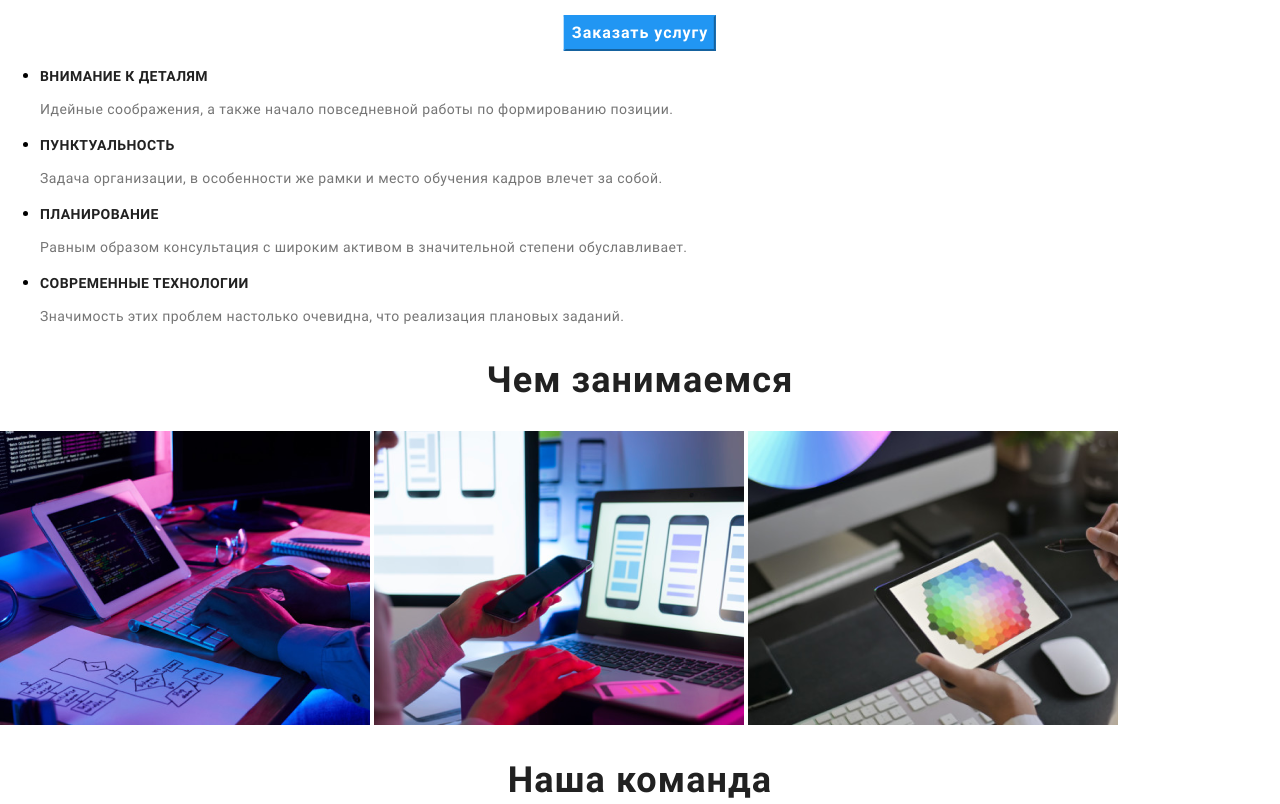
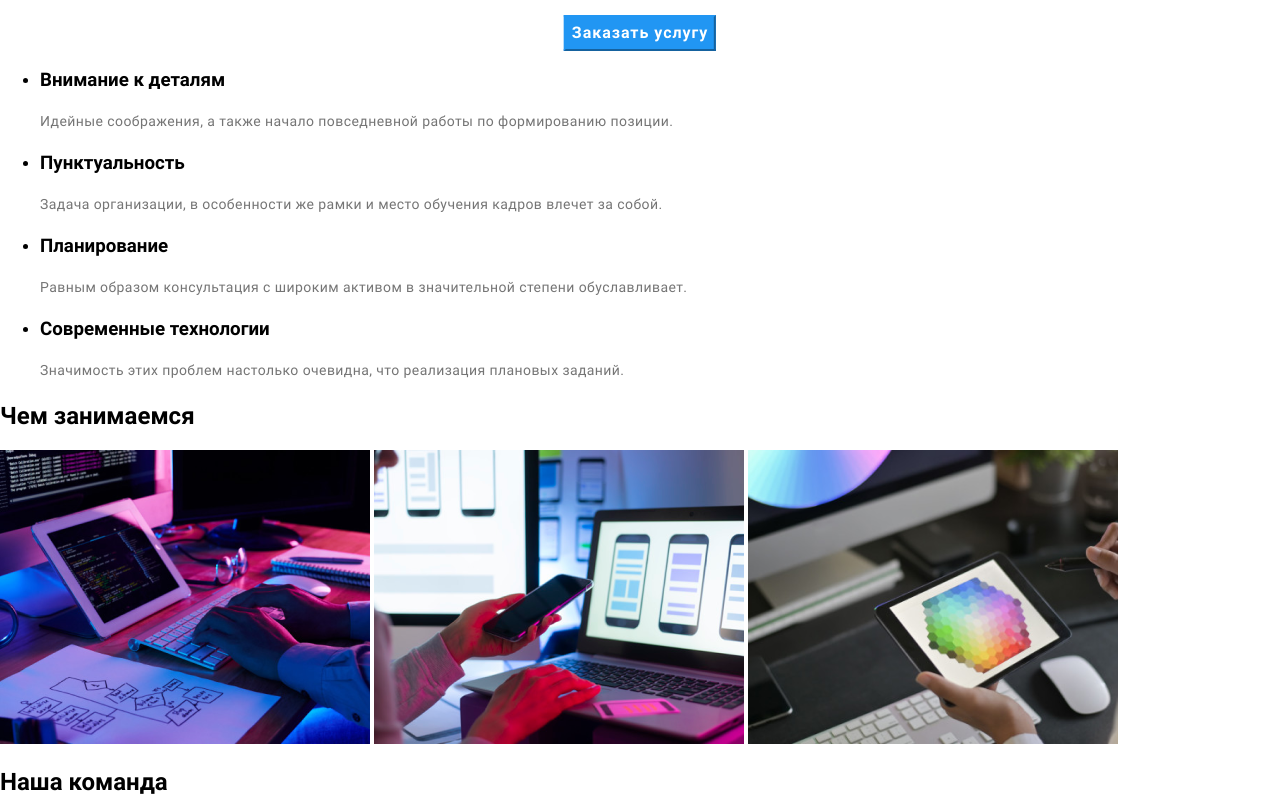
Before and after one commit to AveCanora/goit-markup-hw-02, a plain HTML site: page index.html in a window 1280 px wide. Shown: the part 340-1144 px from the top of the page. Drawn offline with nearby package versions, Linux system fonts and the light colour scheme; a web font is replaced by a local one.

Commit message:
corrections_styles

```diff
--- a/css/styles.css
+++ b/css/styles.css
@@ -107,7 +107,7 @@ color: var(--gray);
     font-size: 26px;
     line-height: 1.192;
     letter-spacing: 0.03em;
-
+    text-decoration: none; /* Отменяем подчеркивание у ссылки */
 }
 .webstudio-header {
     color: var(--black);
@@ -154,16 +154,13 @@ color: var(--gray);
 .link:focus{
     color:var(--accent-cl);
 }
-a {
-    color: inherit;
-    text-decoration: none; /* Отменяем подчеркивание у ссылки */
-}
-div {
-    font-family: Roboto;
-    font-style: normal;
+/*Базовое оформление*/
+body {
+        font-family: Roboto;
+        font-style: normal;
 
 }
-h1{
+.title-h1{
 
     font-weight: 900;
     font-size: 44px;
@@ -174,7 +171,7 @@ h1{
     color: var(--white);
     background-color: var(--bg-box);
 }
-h2{
+.title-h2
 
     font-weight: bold;
     font-size: 36px;
@@ -184,7 +181,7 @@ h2{
     color: var(--h-color);
 
 }
-h3{
+.title-h3{
 
     font-weight: bold;
     font-size: 14px;
--- a/index.html
+++ b/index.html
@@ -16,7 +16,7 @@
 <body>
     <header>
         <nav>
-            <a href="#top" class="webstudio webstudio-header"><span class="accent">Web</span>Studio</a>
+            <a href="index.html" class="webstudio webstudio-header"><span class="accent">Web</span>Studio</a>
             <ul class="menu-header">
                 <li><a href="" class="link">Студия</a> </li>
                 <li><a href="portfolio.html" class="link">Портфолио</a> </li>
@@ -30,7 +30,7 @@
     </header>
     <div>
         <section>
-            <h1>Эффективные решения <br> для вашего бизнеса</h1>
+            <h1 class="title-h1">Эффективные решения <br> для вашего бизнеса</h1>
             <button type="button" class="btn">Заказать услугу</button>
         </section>
         <section>
@@ -38,7 +38,7 @@
             <!-- <h2>Наше преимущество</h2> -->
             <ul>
                 <li>
-                    <h3>Внимание к деталям</h3>
+                    <h3 class='title-h3'>Внимание к деталям</h3>
                     <p>
                         Идейные соображения, а также
                         начало повседневной работы по
@@ -46,7 +46,7 @@
                     </p>
                 </li>
                 <li>
-                    <h3>Пунктуальность</h3>
+                    <h3 class="title-h3">Пунктуальность</h3>
                     <p>
                         Задача организации, в особенности
                         же рамки и место обучения кадров
@@ -54,7 +54,7 @@
                     </p>
                 </li>
                 <li>
-                    <h3>Планирование</h3>
+                    <h3 class="title-h3">Планирование</h3>
                     <p>
                         Равным образом консультация с
                         широким активом в значительной
@@ -62,7 +62,7 @@
                     </p>
                 </li>
                 <li>
-                    <h3>Современные технологии</h3>
+                    <h3 class="title-h3">Современные технологии</h3>
                     <p>
                         Значимость этих проблем настолько
                         очевидна, что реализация плановых
@@ -74,14 +74,14 @@
         </section>
         <!-- Секция "Чем занимаемся" -->
         <section>
-            <h2>Чем занимаемся</h2>
+            <h2 class="title-h2">Чем занимаемся</h2>
             <img src="img/img1.png" alt="" width="370">
             <img src="img/img2.png" alt="" width="370">
             <img src="img/img3.png" alt="" width="370">
         </section>
         <!-- Секция "Наша команда" -->
         <section>
-            <h2>Наша команда</h2>
+            <h2 class="title-h2">Наша команда</h2>
             <ul>
                 <li>
                     <img src="img/1.Product_Designer.jpg" alt="" width="270">
@@ -120,7 +120,7 @@
         </section>
     </div>
     <footer>
-        <a href="#top" class="webstudio webstudio-footer"><span class="accent">Web</span>Studio</a>
+        <a href="index.html" class="webstudio webstudio-footer"><span class="accent">Web</span>Studio</a>
         <ul class="footer-link">
             <li><a class="footer-adress"
                     href="https://www.google.com/maps/d/u/0/viewer?msa=0&mid=10uSM3H-mIU3GznYo2szRIEphczw&ll=50.42732700000001%2C30.538092&z=17">
```
Also changed, not shown: portfolio.html (+2 -2 lines).
